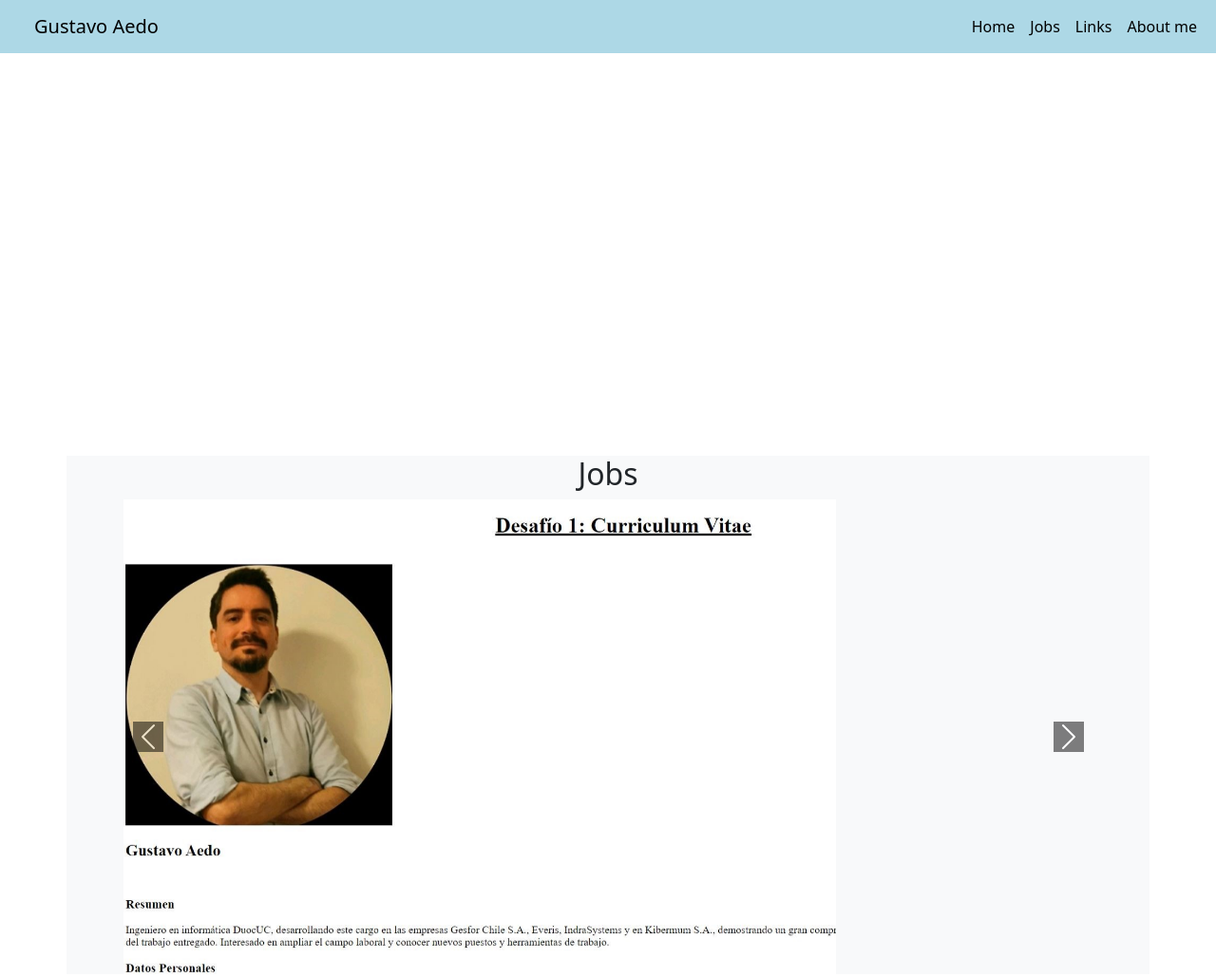
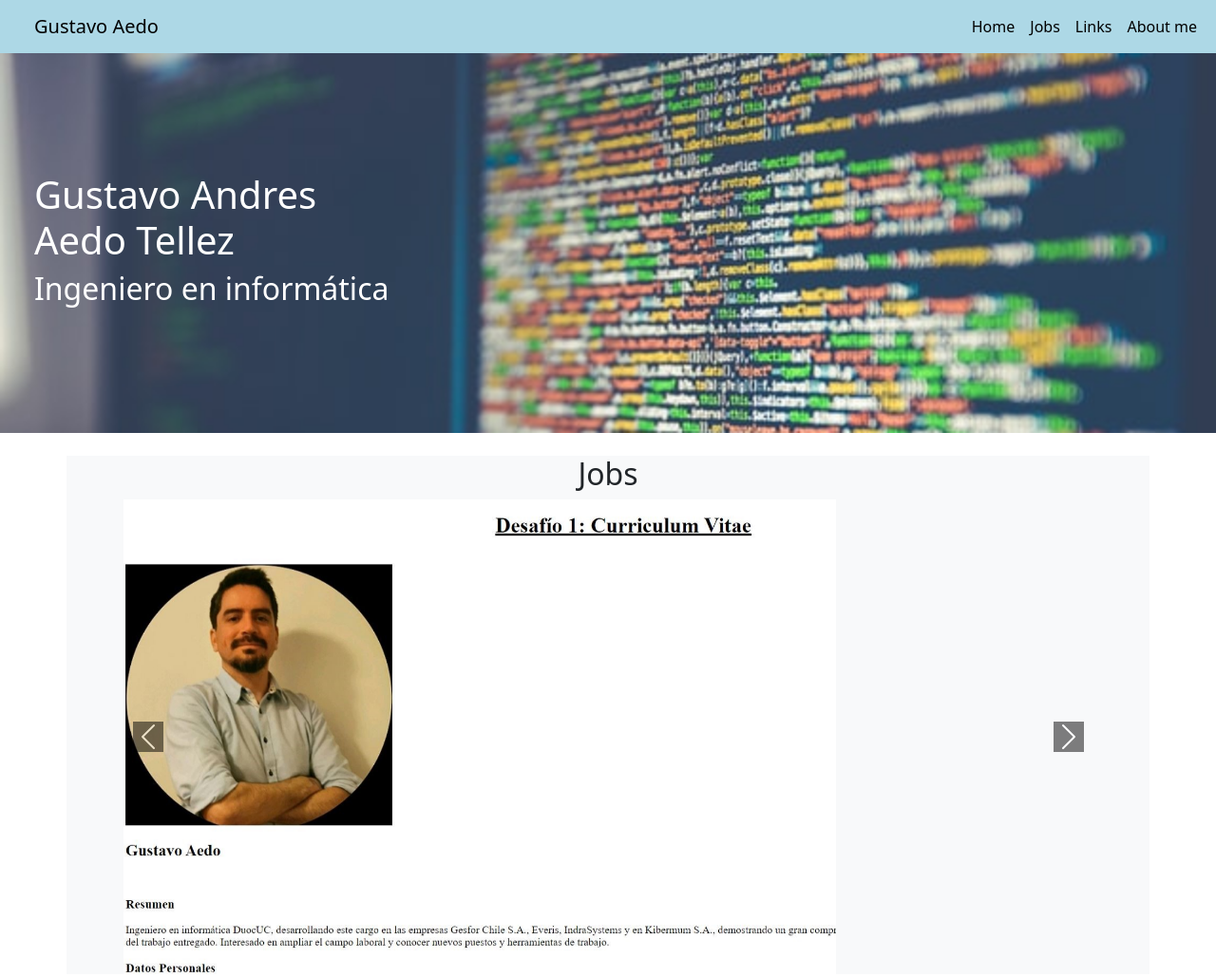
Before and after one commit to tamiaguilera/desafio5_portafolio_fork, a plain HTML site: page index.html in a window 1280 px wide. Shown: the top 1029 px of the page at 95% size. Drawn offline with nearby package versions, Linux system fonts and the light colour scheme; the site is published under a folder, as on GitHub Pages, so addresses that start at the root find nothing.

Commit message:
resolve img trobbling

```diff
--- a/assets/css/style.css
+++ b/assets/css/style.css
@@ -7,7 +7,7 @@ header {
 }
 
 .presentation {
-    background-image: url('/assets/img/sistems.jpg');
+    background-image: url('../img/sistems.jpg');
     background-size: cover;
     background-repeat: no-repeat;
     height: 50vh;
```
